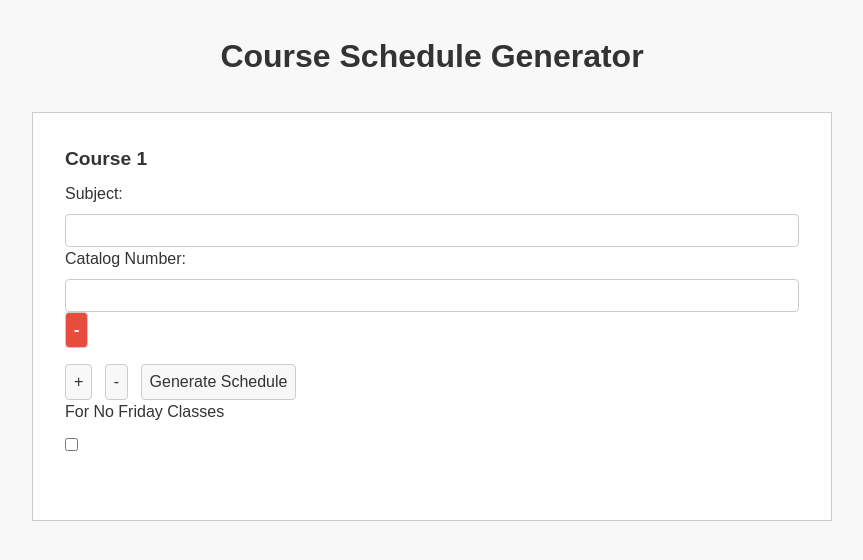
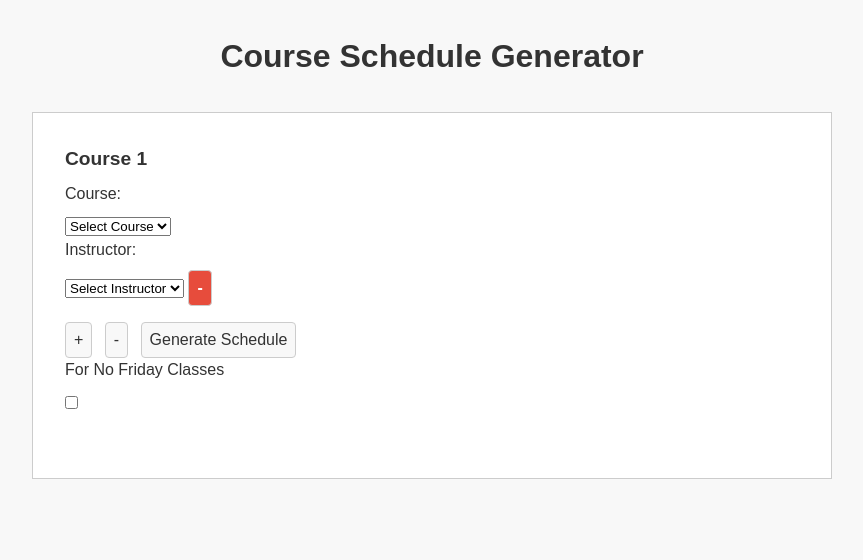
Before and after one commit to VanshRIT/Schedule-maker, a Flask app: page / in a window 1280 px wide. Shown: the part 24-584 px from the top of the page, without its empty margins (208-1071 px from the left). Run offline with Flask 3, Linux system fonts and the light colour scheme; data that the repository does not hold is empty.

Commit message:
Changed to dropdowns with instructor option
Needs to worked in. Still shows errors.

```diff
--- a/main.py
+++ b/main.py
@@ -1,4 +1,4 @@
-from flask import Flask, render_template, request
+from flask import Flask, render_template, request, jsonify
 import mysql.connector
 import dbconfig
 from datetime import datetime
@@ -6,18 +6,46 @@ import itertools
 
 app = Flask(__name__)
 
+db = mysql.connector.connect(
+    host=dbconfig.HOST,
+    user=dbconfig.USER,
+    password=dbconfig.PASSWORD,
+    database=dbconfig.DATABASE
+)
+
 
 @app.route('/', methods=['GET', 'POST'])
 def index():
+    cursor = db.cursor()
+    cursor.execute('SELECT DISTINCT subject, cat FROM class_updated')
+    courses = cursor.fetchall()
+    db.commit()
+
     if request.method == 'POST':
         sections = schedule()
         return render_template('schedule.html', sections=sections)
-    return render_template('index.html')
 
+    return render_template('index.html', courses=courses)
 
+@app.route('/instructors')
+def instructors():
+    selected_course = request.args.get('course')
+
+    cursor = db.cursor()
+
+    cursor.execute('SELECT DISTINCT instructor FROM class_updated WHERE subject = %s AND cat = %s', selected_course.split('-'))
+
+    data = cursor.fetchall()
+
+    instructors_ = [row[0] for row in data]
+    instructors_.insert(0, "Any")
+    return jsonify(instructors_)
+
+#FIXME Request goes through now, but it shows no viable schedule found always
 @app.route('/schedule', methods=['POST'])
 def schedule():
     num_courses = int(request.form['course-count'])
+
     if "friday" in request.form:
         want_friday = False
     else:
@@ -26,21 +54,23 @@ def schedule():
     courses = []
 
     for i in range(num_courses):
-        subject = request.form[f'course-{i + 1}-subject'].upper()
-        cat_num = request.form[f'course-{i + 1}-catalog-num']
+        subject, cat_num = request.form[f'course-{i + 1}-course'].upper().split('-')
+        instructor = request.form[f'course-{i + 1}-instructor']
 
-        courses.append((subject, cat_num))
+        if instructor == "Any":
+            courses.append((subject, cat_num))
+        else:
+            courses.append((subject, cat_num, instructor))
 
+    viable_schedules = get_viable_schedules(courses, want_friday)
+
+    return render_template('schedule.html', sections=viable_schedules)
+
+
+def get_viable_schedules(courses: list, want_friday: bool) -> list:
     classes = {}
     for course in courses:
-        classes[' '.join(course)] = []
-
-    db = mysql.connector.connect(
-        host=dbconfig.HOST,
-        user=dbconfig.USER,
-        password=dbconfig.PASSWORD,
-        database=dbconfig.DATABASE
-    )
+        classes[(course[0], course[1])] = []
 
     cursor = db.cursor()
 
@@ -49,7 +79,7 @@ def schedule():
     data = list(cursor.fetchall())
 
     for row in data:
-        if (row[1], row[2]) in courses:
+        if ((row[1], row[2]) in courses) or ((row[1], row[2], row[3]) in courses):
             course = row[1] + ' ' + row[2]
             section = row[3]
             days = row[4]
@@ -62,7 +92,7 @@ def schedule():
                 continue
 
             if days and time_start and time_end:
-                classes[course].append((course, section, days, time_start, time_end, instructor))
+                classes[(row[1], row[2])].append((course, section, days, time_start, time_end, instructor))
 
     combos = itertools.product(*classes.values())
     viable_schedules = []
@@ -90,9 +120,7 @@ def schedule():
         if not not_viable:
             viable_schedules.append(combo)
 
-    db.close()
-
-    return render_template('schedule.html', sections=viable_schedules)
+        return viable_schedules
 
 
 if __name__ == '__main__':
--- a/templates/index.html
+++ b/templates/index.html
@@ -17,11 +17,20 @@
       <div id="course-fields">
         <fieldset>
           <legend>Course 1</legend>
-          <label for="course-1-subject">Subject:</label>
-          <input type="text" id="course-1-subject" name="course-1-subject" required>
 
-          <label for="course-1-catalog-num">Catalog Number:</label>
-          <input type="text" id="course-1-catalog-num" name="course-1-catalog-num" required>
+        <label for="course-1-course">Course:</label>
+        <select id="course-1-course" name="course-1-course">
+          <option value="" selected>Select Course</option>
+          {% for course in courses %}
+            <option value="{{ course[0] }}-{{ course[1] }}">{{ course[0] }} {{ course[1] }}</option>
+          {% endfor %}
+        </select>
+
+        <label for="course-1-instructor">Instructor:</label>
+        <select id="course-1-instructor" name="course-1-instructor">
+          <option value="" selected>Select Instructor</option>
+        </select>
+
 
 
 
@@ -60,11 +69,18 @@
           const fieldset = document.createElement('fieldset');
           fieldset.innerHTML = `
             <legend>Course-${courseCount}</legend>
-          <label for="course-${courseCount}-subject">Subject:</label>
-          <input type="text" id="course-${courseCount}-subject" name="course-${courseCount}-subject" required>
+            <label for="course-${courseCount}-course">Course:</label>
+            <select id="course-${courseCount}-course" name="course-${courseCount}-course">
+              <option value="" selected>Select Course</option>
+              {% for course in courses %}
+                <option value="{{ course[0] }}-{{ course[1] }}">{{ course[0] }} {{ course[1] }}</option>
+              {% endfor %}
+            </select>
 
-          <label for="course-${courseCount}-catalog-num">Catalog Number:</label>
-          <input type="text" id="course-${courseCount}-catalog-num" name="course-${courseCount}-catalog-num" required>
+            <label for="course-${courseCount}-instructor">Instructor:</label>
+            <select id="course-${courseCount}-instructor" name="course-${courseCount}-instructor">
+              <option value="" selected>Select Instructor</option>
+            </select>
 
             <button type="button" class="remove-course-btn">-</button>
           `;
@@ -92,6 +108,33 @@
           }
         });
 
+        form.addEventListener('change', (event) => {
+          const target = event.target;
+          const idParts = target.id.split('-');
+          const courseNum = idParts[1];
+
+          if (target.name === `course-${courseNum}-course`) {
+            const instructorSelect = document.querySelector(`#course-${courseNum}-instructor`);
+            instructorSelect.innerHTML = '<option value="" selected>Select Instructor</option>';
+
+            const selectedCourse = target.value;
+            if (selectedCourse) {
+              const url = `/instructors?course=${selectedCourse}`;
+              fetch(url)
+                .then(response => response.json())
+                .then(instructors => {
+                  instructors.forEach(instructor => {
+                    const option = document.createElement('option');
+                    option.value = instructor;
+                    option.textContent = instructor;
+                    instructorSelect.appendChild(option);
+                  });
+                })
+                .catch(error => console.log(error));
+            }
+          }
+        });
+
         function updateCourseCount() {
           const fieldsets = courseFields.querySelectorAll('fieldset');
           fieldsets.forEach((fieldset, index) => {
```
Lines whose indentation alone changed are shown as unchanged.
